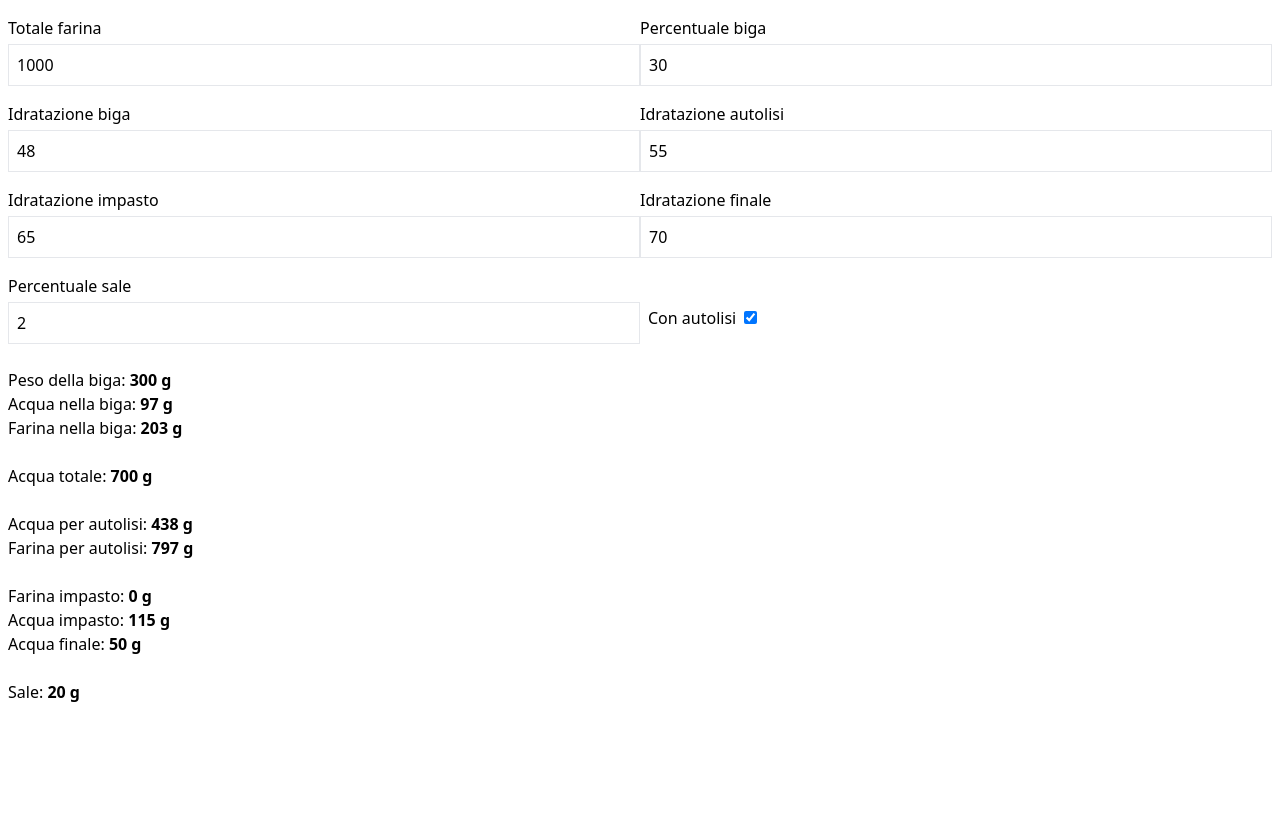
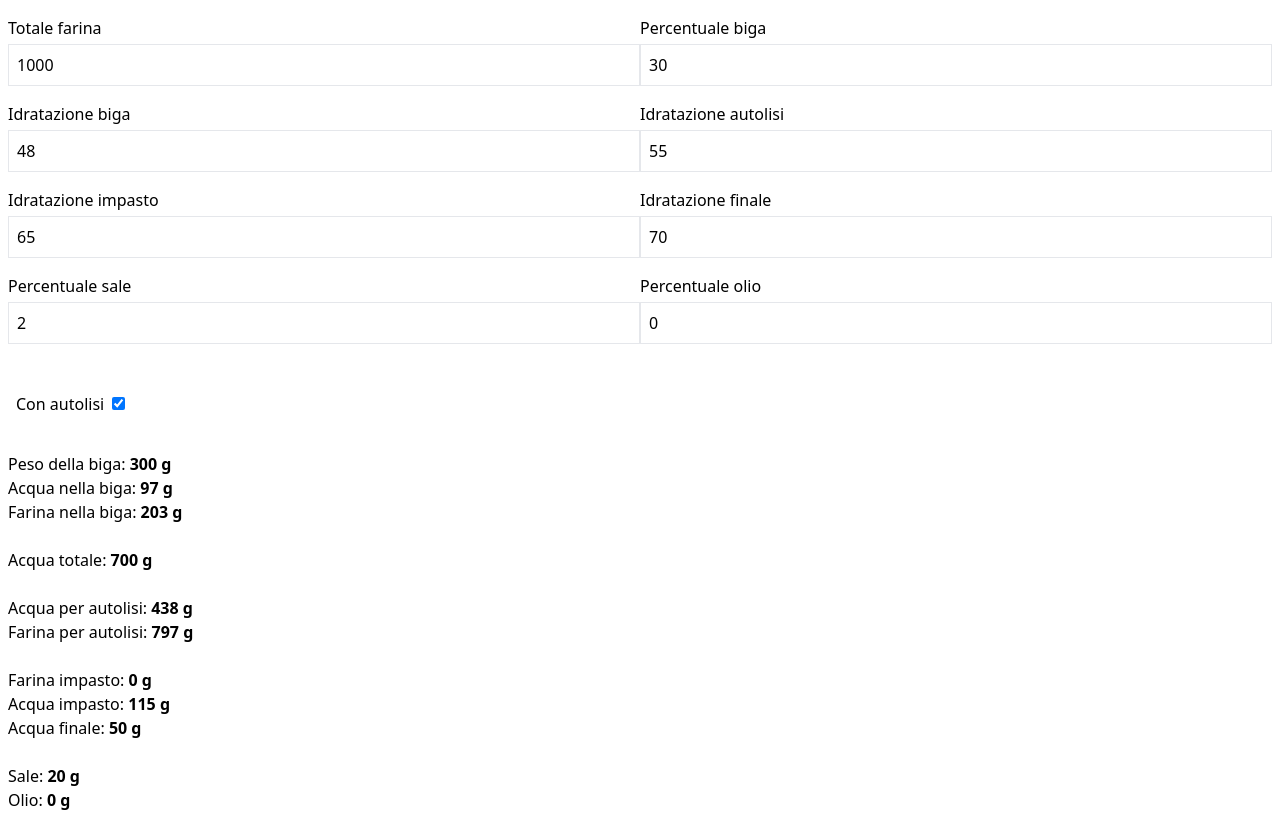
Before and after one commit to simentesempre/biga, a React (Create React App) app: page / in a window 1280 px wide. Built offline with nearby package versions, Linux system fonts and the light colour scheme.

Commit message:
Adds oil calculator

```diff
--- a/src/components/Biga.js
+++ b/src/components/Biga.js
@@ -10,6 +10,7 @@ const Biga = () => {
         idratazioneImpasto: 65,
         idratazoneFinale: 70,
         percentualeSale: 2.0,
+        percentualeOlio: 0.0,
         conAutolisi: true
     })
 
@@ -23,7 +24,8 @@ const Biga = () => {
         farinaImpasto: null,
         acquaImpasto: null,
         acquaFinale: null,
-        sale: null
+        sale: null,
+        olio: null
     })
 
     const calcola = useCallback(() => {
@@ -36,10 +38,9 @@ const Biga = () => {
             idratazioneImpasto,
             idratazoneFinale,
             percentualeSale,
+            percentualeOlio,
             conAutolisi
         } = input
-
-
 
         let pesoDellaBiga = Math.round( ( totaleFarina / 100 ) * percentualeBiga )
         let farinaNellaBiga = Math.round( pesoDellaBiga / ( ( idratazioneBiga / 100 ) + 1 ) )
@@ -51,6 +52,7 @@ const Biga = () => {
         let acquaImpasto = Math.round( ( ( totaleFarina / 100 ) * idratazioneImpasto ) - acquaNellaBiga - acquaPerAutolisi )
         let acquaFinale = Math.round( ( ( totaleFarina / 100 ) * idratazoneFinale ) - acquaNellaBiga - acquaPerAutolisi - acquaImpasto )
         let sale =  Math.round( ( totaleFarina / 100 ) * percentualeSale )
+        let olio =  Math.round( ( totaleFarina / 100 ) * percentualeOlio )
 
         setOutput({
             pesoDellaBiga,
@@ -62,7 +64,9 @@ const Biga = () => {
             farinaImpasto,
             acquaImpasto,
             acquaFinale,
-            sale
+            percentualeOlio,
+            sale,
+            olio
         })
 
     }, [input])
@@ -77,7 +81,7 @@ const Biga = () => {
         } else {
             setInput({
                 ...input,
-                [name]: name === 'percentualeSale' ? parseFloat(value) : parseInt(value)
+                [name]: ['percentualeSale', 'percentualeOlio'].indexOf(name) > -1 ? parseFloat(value) : parseInt(value)
             })
         }
     }
@@ -100,6 +104,7 @@ const Biga = () => {
                 <Element nome="idratazioneImpasto" label="Idratazione impasto" value={input.idratazioneImpasto} handle={handleChange} min={0} max={100} />
                 <Element nome="idratazoneFinale" label="Idratazione finale" value={input.idratazoneFinale} handle={handleChange} min={0} max={100} />
                 <Element nome="percentualeSale" label="Percentuale sale" value={input.percentualeSale} handle={handleChange} min={0} max={5} step="0.1" />
+                <Element nome="percentualeOlio" label="Percentuale olio" value={input.percentualeOlio} handle={handleChange} min={0} max={10} step="0.1" />
                 <div className="flex my-2 w-6/12">
                     <label className="w-full mb-1 mt-6 p-2">Con autolisi
                         <input
@@ -127,6 +132,7 @@ const Biga = () => {
                 <p>Acqua finale: <strong>{ output.acquaFinale } g</strong></p>
                 <p>&nbsp;</p>
                 <p>Sale: <strong>{ output.sale } g</strong></p>
+                <p>Olio: <strong>{ output.olio } g</strong></p>
             </div>
         </>
     )
```
Also changed, not shown: 1 other file (tests, documents, lock files or other folders).
